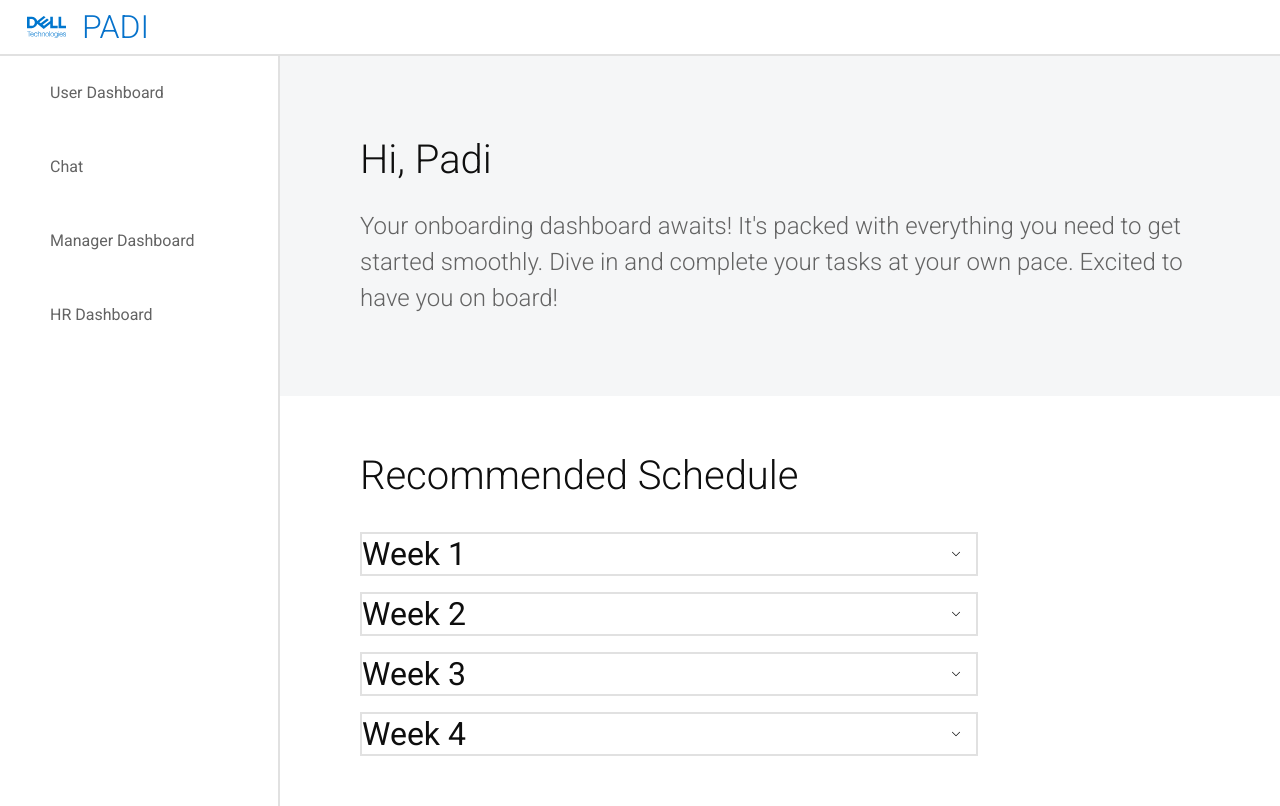
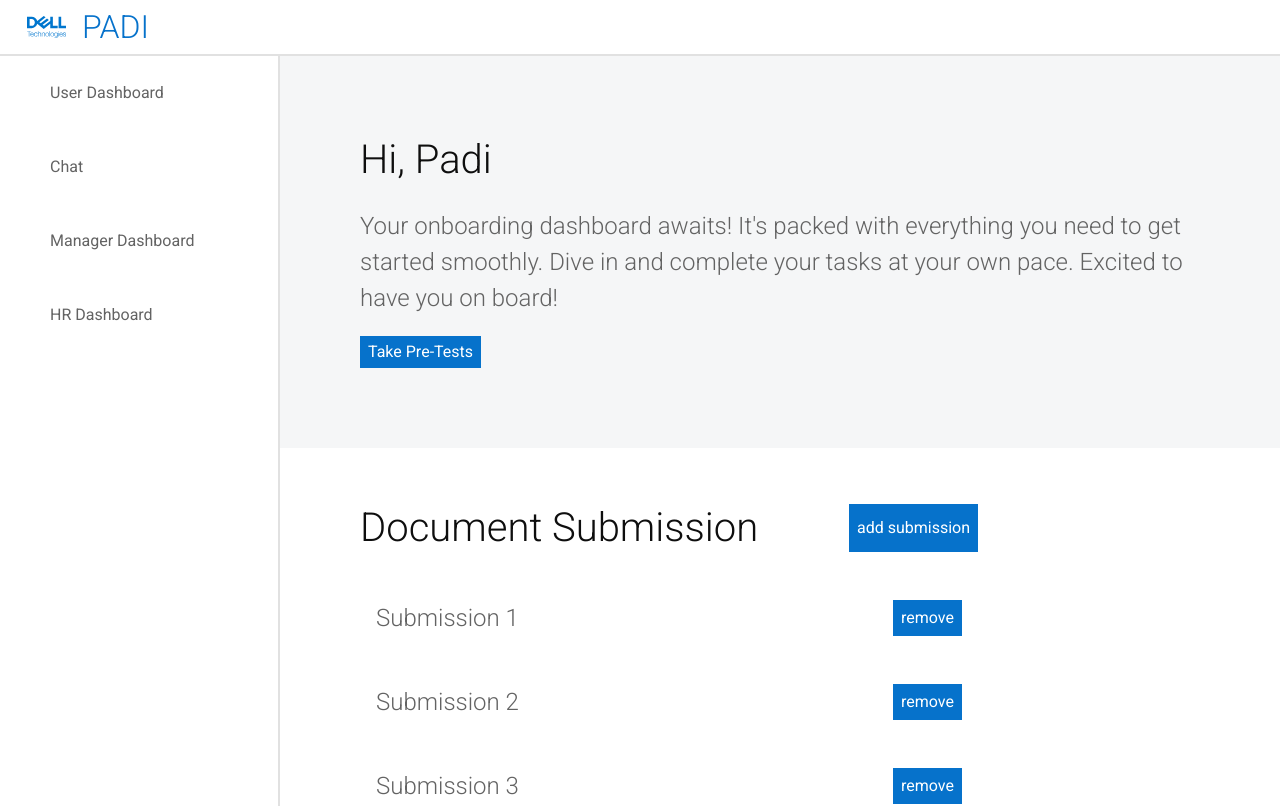
Before and after one commit to PADI-AI/PadiAI-fe, a React (Create React App) app: page / in a window 1280 px wide. Shown: the top 806 px of the page. Built offline with nearby package versions, Linux system fonts and the light colour scheme.

Commit message:
routing, and more

```diff
--- a/src/components/IntroSec/IntroSec.css
+++ b/src/components/IntroSec/IntroSec.css
@@ -4,7 +4,8 @@
     justify-content: left;
     padding-inline: 3rem;
     gap: 8px;
-    padding-block: 80px;
+    padding-bottom: 20px;
+    padding-top: 80px;
 }
 
 .userPageIntroText{
--- a/src/pages/UserPage/StartQuiz.css
+++ b/src/pages/UserPage/StartQuiz.css
@@ -6,5 +6,48 @@
 
 .customForm {
     display: flex;
+    flex-direction: column;
     padding-inline-start: 280px;
+    margin-bottom: 50px;
 }
+
+.quiz-button {
+    background-color: #0672CB;
+    display: flex;
+    justify-content: center;
+    align-items: center;
+    padding: 8px 16px;
+    text-align: center;
+    font-family: "Roboto", sans-serif;
+    font-weight: 400;
+    font-size: 16px;
+    line-height: 24px;
+    color: #FFFFFF;
+    border: 0;
+    align-items: center;
+    margin-top: 25px;
+}
+
+.button-area {
+    display: flex;
+    justify-content: center;
+}
+
+.quiz-title {
+    margin-left: 20px;
+    margin-top: 20px;
+    margin-bottom: 5px;
+}
+
+.quiz-heading {
+    text-align: left; /* Aligns text to the left */
+    font-weight: 700;
+    justify-content: start; /* Justify content to the start */
+}
+
+hr {
+    border: none;
+    border-top: 0.5px solid #ccc; /* Adjust the color and style of the line */
+    margin-right: 20px; /* Adjust the margin above and below the line */
+    margin-top: 5px;
+}
--- a/src/pages/UserPage/StartQuiz.js
+++ b/src/pages/UserPage/StartQuiz.js
@@ -50,10 +50,22 @@ function UserDashboard() {
         setIsCompleted(false);
     };
 
-    const handleFormSubmission = () => {
+    const handleFormSubmission = async () => {
         setIsSubmitted(true);
+
+        try {
+            const response = await handleSubmit();
+            if (response.success) {
+                navigate('/');
+            } else {
+                navigate('/start-quiz');
+            }
+        } catch (error) {
+
+        } finally {
+
+        }
         // setIsLoading(true);
-        // navigate('/');
     };
 
     const handleInputChange = (e, index) => {
@@ -85,13 +97,15 @@ function UserDashboard() {
           return response.text(); // Read response as plain text
         })
         .then(data => {
+        // Handle successful response here
             console.log('Success:', data);
-          // Handle successful response here
+            // return true;
         })
         .catch(error => {
         //   setIsLoading(false);
           console.error('ERROR:', error);
           // Handle error here
+        //   return false;
         });
 
         console.log(formattedData);
@@ -105,7 +119,7 @@ function UserDashboard() {
                     <div className="flex justify-center items-center h-screen">
                         <button
                             type="button"
-                            className="text-white bg-blue-700 hover:bg-blue-800 focus:ring-4 focus:ring-blue-300 font-medium rounded-lg text-sm px-5 py-2.5 me-2 mb-2 dark:bg-blue-600 dark:hover:bg-blue-700 focus:outline-none dark:focus:ring-blue-800 pl-280"
+                            className="quiz-button"
                             onClick={handleStartQuiz}
                         >
                             Start Quiz
@@ -114,6 +128,12 @@ function UserDashboard() {
                 </div>
             ) : (
                 <div className="customForm">
+                    <div className="quiz-title">
+                        <p className="quiz-heading">
+                            React Pre-Test
+                        </p>
+                        <hr></hr>
+                    </div>
                     <form className="w-full" onSubmit={handleSubmit}>
                         {questions.map((question, index) => (
                             <div key={index} className="question m-5">
@@ -129,13 +149,15 @@ function UserDashboard() {
                                 />
                             </div>
                         ))}
+                        <div className="button-area">
                             <button
                                 type="submit"
-                            className="text-white bg-blue-700 hover:bg-blue-800 focus:ring-4 focus:ring-blue-300 font-medium rounded-lg text-sm px-5 py-2.5 me-2 mb-2 dark:bg-blue-600 dark:hover:bg-blue-700 focus:outline-none dark:focus:ring-blue-800"
+                                className="quiz-button"
                                 onClick={handleFormSubmission}
                             >
                                 {isLoading ? 'Submitting...' : 'Submit'}
                             </button>
+                        </div>
                     </form>
                 </div>
             )}
--- a/src/pages/UserPage/UserPage.css
+++ b/src/pages/UserPage/UserPage.css
@@ -20,13 +20,27 @@
 }
 
 .usersecondSection{
+    display: none;
+}
+
+.usersecondSection.active{
     display: flex;
     flex-direction: column;
     justify-content: center;
     padding-inline: 5rem;
     padding-block-start: 56px;
+    padding-bottom: 56px;
     gap: 2rem;
+}
 
+.userthirdSection{
+    display: flex;
+    flex-direction: column;
+    justify-content: center;
+    padding-inline: 5rem;
+    padding-block-start: 56px;
+    padding-bottom: 56px;
+    gap: 2rem;
 }
 
 .secondSectionTitle{
@@ -186,3 +200,27 @@
     justify-content: space-between;
     gap: 24px;
 }
+
+.go-to-quiz.active {
+   display: none;
+}
+
+.go-to-quiz {
+    background-color: #0672CB;
+    display: flex;
+    justify-content: center;
+    padding: 4px 8px;
+    text-align: center;
+    font-family: "Roboto", sans-serif;
+    font-weight: 400;
+    font-size: 16px;
+    line-height: 24px;
+    color: #FFFFFF;
+    border: 0;
+    align-items: center;
+}
+
+.button-container {
+    padding-inline: 3rem;
+    padding-bottom: 80px;
+}
--- a/src/pages/UserPage/UserPage.js
+++ b/src/pages/UserPage/UserPage.js
@@ -7,10 +7,14 @@ import UploadDocument from '../../components/UploadDocument/UploadDocument';
 import {materialsDataList, onboardingSubmissionList} from '../../data/userData'
 import Footer from '../../components/Footer/Footer';
 import DownArrow from '../../images/down-arrow.png';
+import { useNavigate, Link } from 'react-router-dom';
 
 const UserPage = () => {
 
     const testlink = 'https://www.delldesignsystem.com/';
+
+    const[isQuizTaken, setQuizTaken] = useState(false);
+    const navigate = useNavigate();
 
     const handleSubmitClick = () => {
 
@@ -28,6 +32,9 @@ const UserPage = () => {
             setActiveRow([...activeRow, row]);
         }
     };
+    const handleClick = () => {
+        navigate('/start-quiz');
+    };
 
 return (
     <section className="userPage">
@@ -37,11 +44,17 @@ return (
                 <Intro
                 name="Padi"
                 briefText="Your onboarding dashboard awaits! It's packed with everything you need to get started smoothly. Dive in and complete your tasks at your own pace. Excited to have you on board!"
-                // number="3"
-                // numberExp="Submission Left"
                 />
+                <div className='button-container'>
+                    <button
+                        className={`go-to-quiz ${isQuizTaken ? 'active' : ''}`}
+                        onClick={handleClick} type="button"
+                    >
+                        Take Pre-Tests
+                    </button>
+                </div>
             </div>
-            <div className="usersecondSection">
+            <div className={`usersecondSection ${isQuizTaken ? 'active' : ''}`}>
                 <div className="secondSectionTitle">Recommended Schedule</div>
                 <div className="secondSectionContainer">
                     <div className="tableContainerBorder">
@@ -87,7 +100,7 @@ return (
             /> */}
 
 
-            <div className="usersecondSection">
+            <div className="userthirdSection">
                 <div className="secondSectionContainer">
                     <div className="useruploadDocument">
                         <div className="secondSectionTitle">Document Submission</div>
```
Lines whose indentation alone changed are shown as unchanged.
